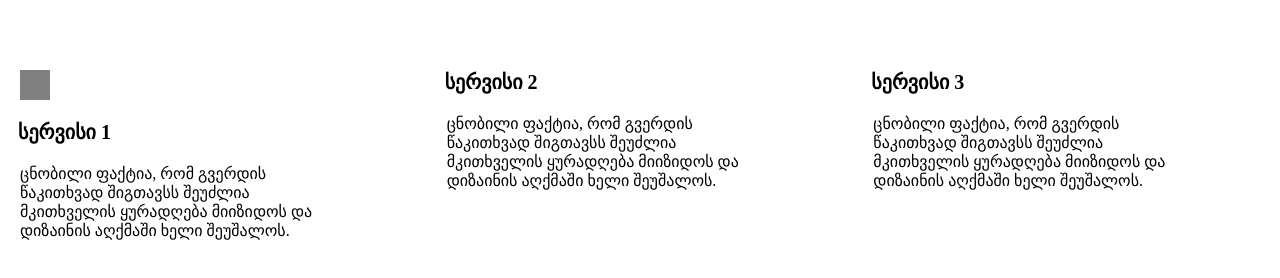
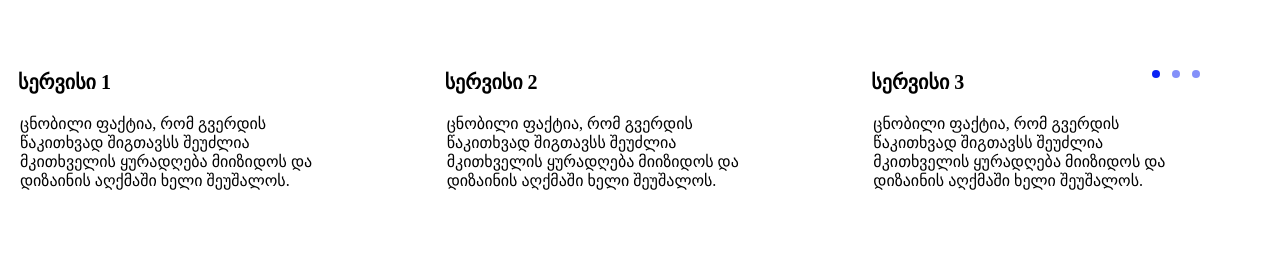
Before and after one commit to Wallcraftt/Frontend-8, a plain HTML site: page index.html in a window 1280 px wide. Shown: the part 240-518 px from the top of the page. Drawn offline with Linux system fonts and the light colour scheme.

Commit message:
full project

```diff
--- a/index.html
+++ b/index.html
@@ -38,6 +38,14 @@
   <section>
     <h2>სერვისები</h2>
     <div class="services">
+
+      <div class="blue-dot">
+      </div>
+      <div class="blue-dot-2">
+    </div>
+    <div class="blue-dot-3">
+    </div>
+
       <div class="service-1">
       <h3>
         სერვისი 1
--- a/style/style.css
+++ b/style/style.css
@@ -49,8 +49,34 @@ li{
 }
 .services{
   display: flex;
-  justify-content: center;
 }
+.blue-dot{
+  width: 8px;
+  height: 8px;
+  background-color: #0A22F4;
+  border-radius: 50%;
+  position: fixed;
+  right: 80px;
+  opacity: 0.5;
+}
+.blue-dot-2{
+  width: 8px;
+  height: 8px;
+  background-color: #0A22F4;
+  border-radius: 50%;
+  position: fixed;
+  right: 100px;
+  opacity: 0.5;
+}
+.blue-dot-3{
+  width: 8px;
+  height: 8px;
+  background-color: #0A22F4;
+  border-radius: 50%;
+  position: fixed;
+  right: 120px;
+}
+
 
 h2{
   font-size: 30px;
@@ -77,7 +103,7 @@ p{
   padding: 20px;
 }
 
-.service-2:nth-child(1)::before{
+.service-2:nth-child(2)::before{
   content: "";
   width: 30px;
   height: 30px;
@@ -86,3 +112,13 @@ p{
   margin-left: 20px;
   margin-bottom: 20px;
 }
+
+.service-3:nth-child(3)::before{
+  content: "";
+  width: 30px;
+  height: 30px;
+  background-color: grey;
+  display: block;
+  margin-left: 20px;
+  margin-bottom: 20px;
+}
```
